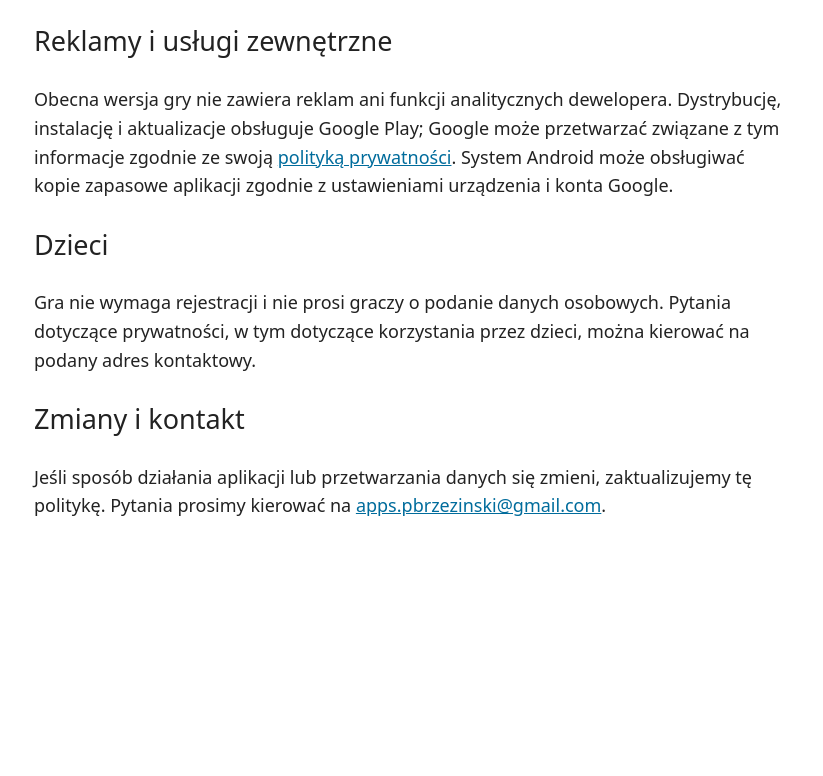
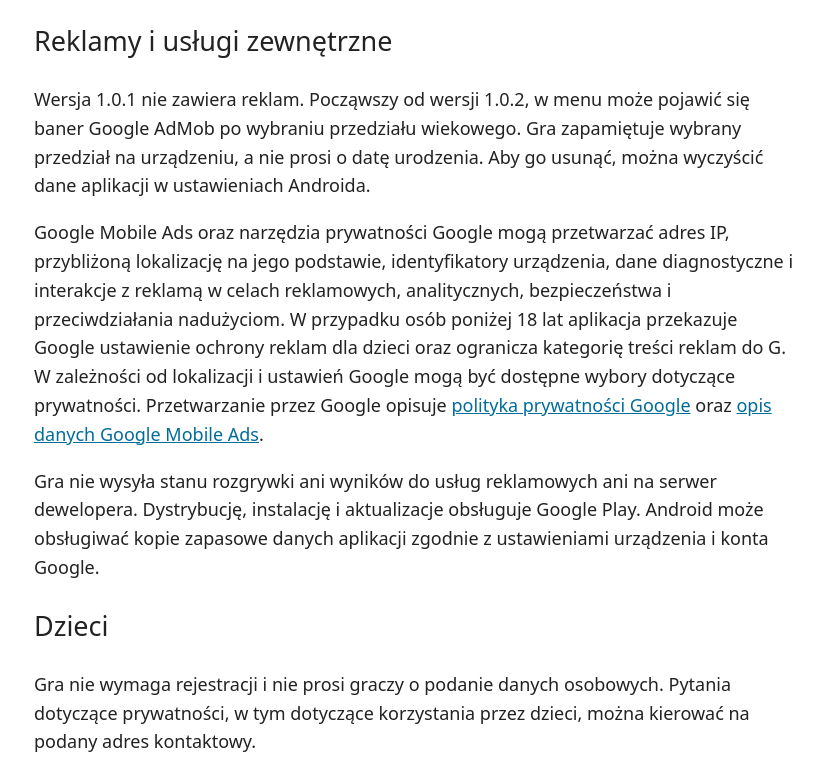
Before and after one commit to ppaul1989/ppaul1989.github.io, a plain HTML site: page papersoccer/privacy.html in a window 1280 px wide. Shown: the part 461-1237 px from the top of the page, without its empty margins (226-1049 px from the left). Before the commit the page ends 1021 px from the top, so only its background shows below. Drawn offline with Linux system fonts and the light colour scheme.

Commit message:
Document planned Paper Soccer advertising

```diff
--- a/papersoccer/privacy.html
+++ b/papersoccer/privacy.html
@@ -14,7 +14,9 @@
   <h2>Dane w aplikacji</h2>
   <p>Gra nie wymaga konta ani podania imienia, adresu e-mail lub lokalizacji. Bieżące ustawienia i stan rozgrywki są używane na urządzeniu podczas działania aplikacji. Aplikacja nie wysyła tych informacji do serwera dewelopera. Usunięcie aplikacji lub wyczyszczenie jej danych usuwa dane przechowywane przez aplikację na urządzeniu.</p>
   <h2>Reklamy i usługi zewnętrzne</h2>
-  <p>Obecna wersja gry nie zawiera reklam ani funkcji analitycznych dewelopera. Dystrybucję, instalację i aktualizacje obsługuje Google Play; Google może przetwarzać związane z tym informacje zgodnie ze swoją <a href="https://policies.google.com/privacy">polityką prywatności</a>. System Android może obsługiwać kopie zapasowe aplikacji zgodnie z ustawieniami urządzenia i konta Google.</p>
+  <p>Wersja 1.0.1 nie zawiera reklam. Począwszy od wersji 1.0.2, w menu może pojawić się baner Google AdMob po wybraniu przedziału wiekowego. Gra zapamiętuje wybrany przedział na urządzeniu, a nie prosi o datę urodzenia. Aby go usunąć, można wyczyścić dane aplikacji w ustawieniach Androida.</p>
+  <p>Google Mobile Ads oraz narzędzia prywatności Google mogą przetwarzać adres IP, przybliżoną lokalizację na jego podstawie, identyfikatory urządzenia, dane diagnostyczne i interakcje z reklamą w celach reklamowych, analitycznych, bezpieczeństwa i przeciwdziałania nadużyciom. W przypadku osób poniżej 18 lat aplikacja przekazuje Google ustawienie ochrony reklam dla dzieci oraz ogranicza kategorię treści reklam do G. W zależności od lokalizacji i ustawień Google mogą być dostępne wybory dotyczące prywatności. Przetwarzanie przez Google opisuje <a href="https://policies.google.com/privacy">polityka prywatności Google</a> oraz <a href="https://developers.google.com/admob/android/privacy/play-data-disclosure">opis danych Google Mobile Ads</a>.</p>
+  <p>Gra nie wysyła stanu rozgrywki ani wyników do usług reklamowych ani na serwer dewelopera. Dystrybucję, instalację i aktualizacje obsługuje Google Play. Android może obsługiwać kopie zapasowe danych aplikacji zgodnie z ustawieniami urządzenia i konta Google.</p>
   <h2>Dzieci</h2>
   <p>Gra nie wymaga rejestracji i nie prosi graczy o podanie danych osobowych. Pytania dotyczące prywatności, w tym dotyczące korzystania przez dzieci, można kierować na podany adres kontaktowy.</p>
   <h2>Zmiany i kontakt</h2>
```
